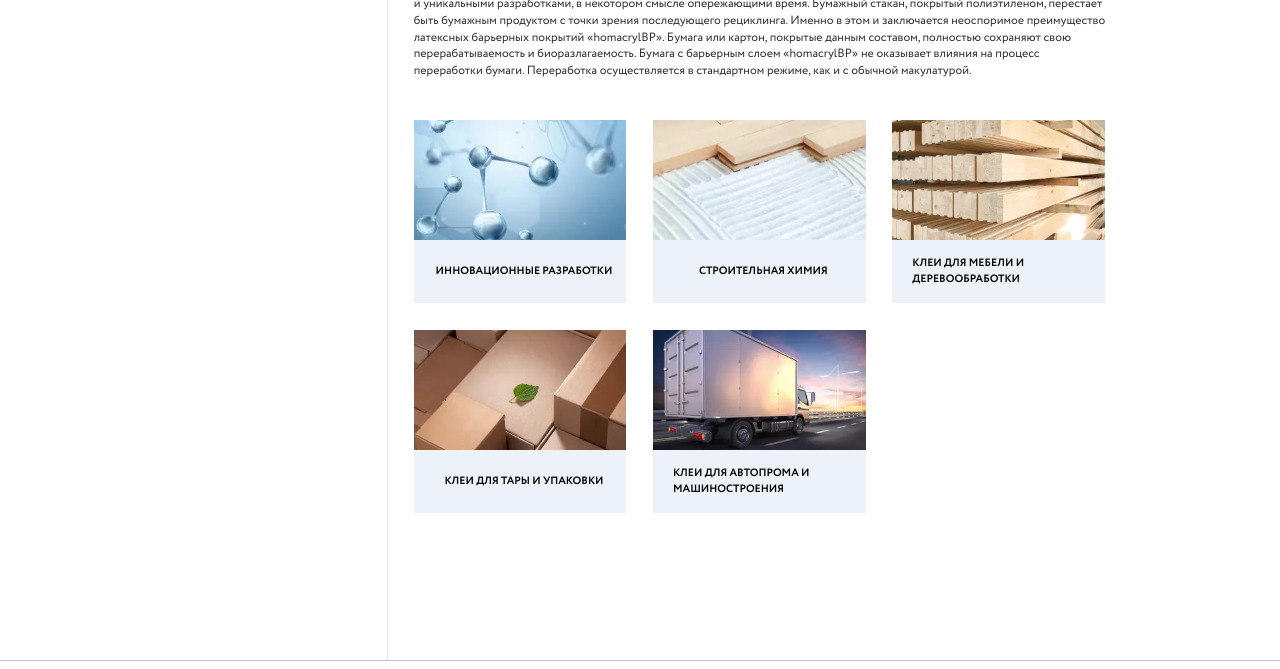
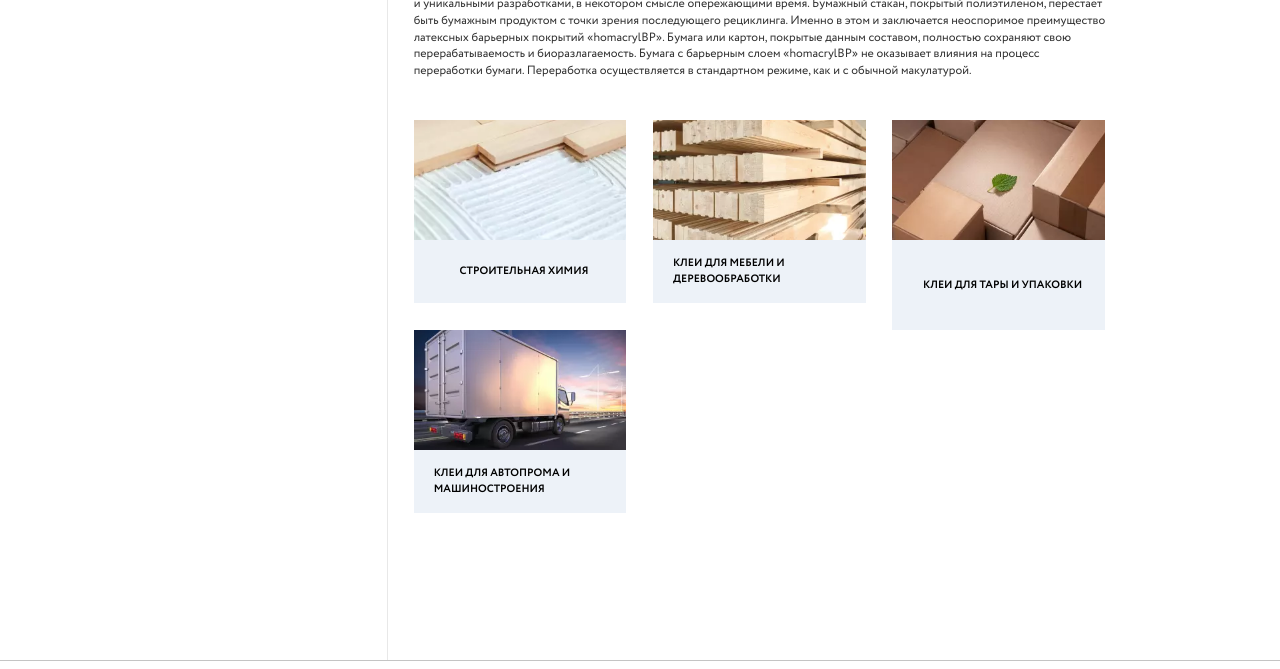
Before and after one commit to Gleblv/Homa, a website: page polymer-dispersions.html in a window 1280 px wide. Shown: the part 1180-1849 px from the top of the page. Drawn offline with nearby package versions, Linux system fonts and the light colour scheme; files that its build step writes are made by us from their sources; a web font is replaced by a local one.

Commit message:
delete innovations

```diff
--- a/polymer-dispersions.html
+++ b/polymer-dispersions.html
@@ -431,19 +431,6 @@
                      <ul class="polymer-catalog__right-list">
                         <li class="polymer-catalog__right-list__item">
                            <img
-                              src="./images/catalog-img1.webp"
-                              alt=""
-                              class="polymer-catalog__right-list__item-img"
-                           />
-                           <div class="polymer-catalog__right-list__item-card">
-                              <p class="polymer-catalog__right-list__item-card-name">
-                                 Инновационные разработки
-                              </p>
-                           </div>
-                           <a href="#" class="polymer-catalog__right-list__item-link"></a>
-                        </li>
-                        <li class="polymer-catalog__right-list__item">
-                           <img
                               src="./images/catalog-img2.webp"
                               alt=""
                               class="polymer-catalog__right-list__item-img"
```
